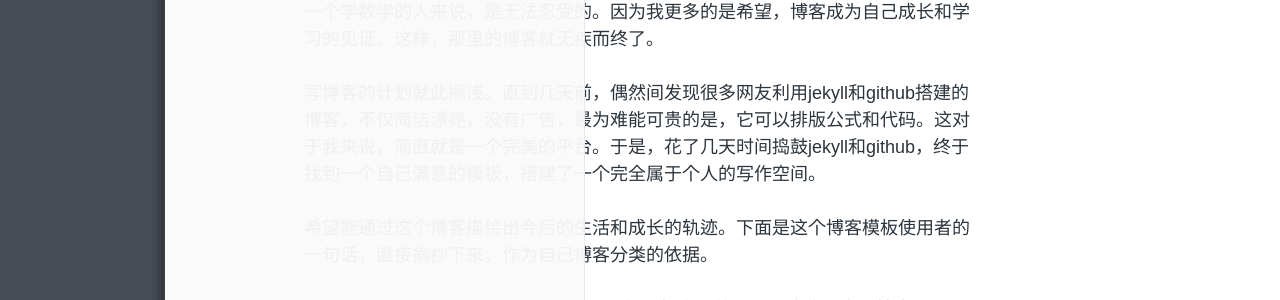
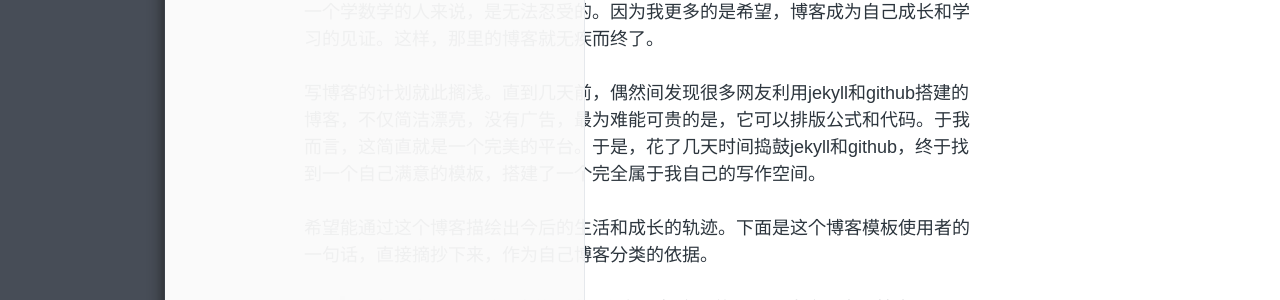
Before and after one commit to polyHong/polyHong.github.io, a Jekyll site: the page built from index.md, in a window 1280 px wide. Shown: the part 794-1094 px from the top of the page. Built offline with Jekyll 4.4.1, drawn with Linux system fonts in a browser that asks for light colours; Markdown is read by kramdown in place of the engine named in the settings.

Commit message:
revise index

```diff
--- a/index.md
+++ b/index.md
@@ -26,7 +26,7 @@ title: Welcome to Hong(Hammer) Wang's Blog
 
 大概2012年的时候，偶然间进入到刘未鹏的博客，从中学到很多知识。也是从那个时候开始，就想自己也该有一个那样的博客，它能记录下学习和生活的一些思考。当时就注册了一个新浪博客，信誓旦旦地要把博客经营下去，写下学习和生活点点滴滴的心得。然而，新浪博客完全无法满足需求，只能写文字。它无法排版数学公式，这对一个学数学的人来说，是无法忍受的。因为我更多的是希望，博客成为自己成长和学习的见证。这样，那里的博客就无疾而终了。
 
-写博客的计划就此搁浅。直到几天前，偶然间发现很多网友利用jekyll和github搭建的博客，不仅简洁漂亮，没有广告，最为难能可贵的是，它可以排版公式和代码。这对于我来说，简直就是一个完美的平台。于是，花了几天时间捣鼓jekyll和github，终于找到一个自己满意的模板，搭建了一个完全属于个人的写作空间。
+写博客的计划就此搁浅。直到几天前，偶然间发现很多网友利用jekyll和github搭建的博客，不仅简洁漂亮，没有广告，最为难能可贵的是，它可以排版公式和代码。于我而言，这简直就是一个完美的平台。于是，花了几天时间捣鼓jekyll和github，终于找到一个自己满意的模板，搭建了一个完全属于我自己的写作空间。
 
 希望能通过这个博客描绘出今后的生活和成长的轨迹。下面是这个博客模板使用者的一句话，直接摘抄下来，作为自己博客分类的依据。
 
```
